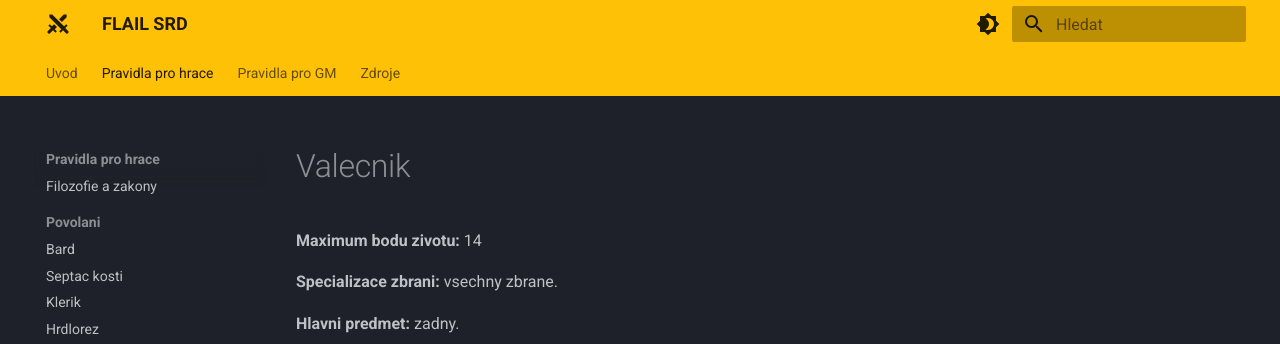
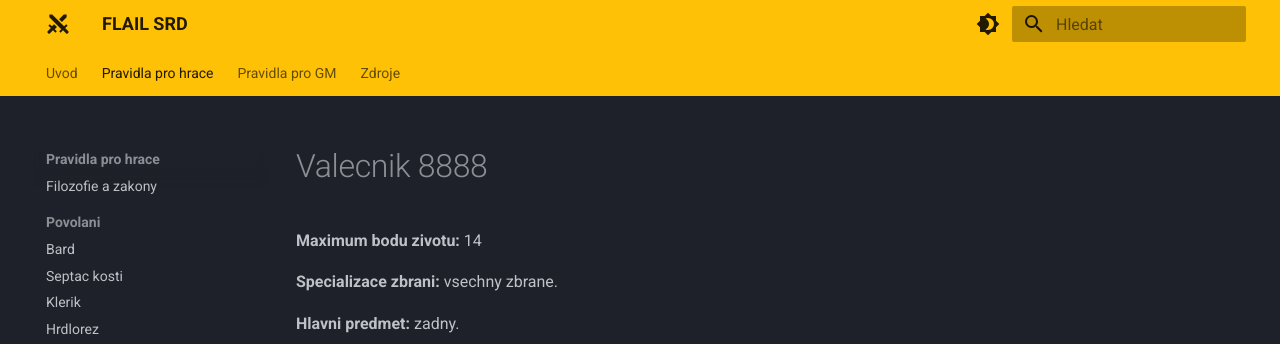
Before and after one commit to Brux-cz/flail-srd, an MkDocs documentation site: the page built from docs/player/classes/warrior.md, in a window 1280 px wide and 900 px high. Shown: the top 344 px of the window. Built offline with MkDocs 1.6.1 and Material for MkDocs 9.7.7, drawn with Linux system fonts in a browser that asks for light colours.

Commit message:
Update warrior title to include '8888'
test

```diff
--- a/docs/player/classes/warrior.md
+++ b/docs/player/classes/warrior.md
@@ -1,4 +1,4 @@
-# Valecnik
+# Valecnik 8888
 
 **Maximum bodu zivotu:** 14
 
```
